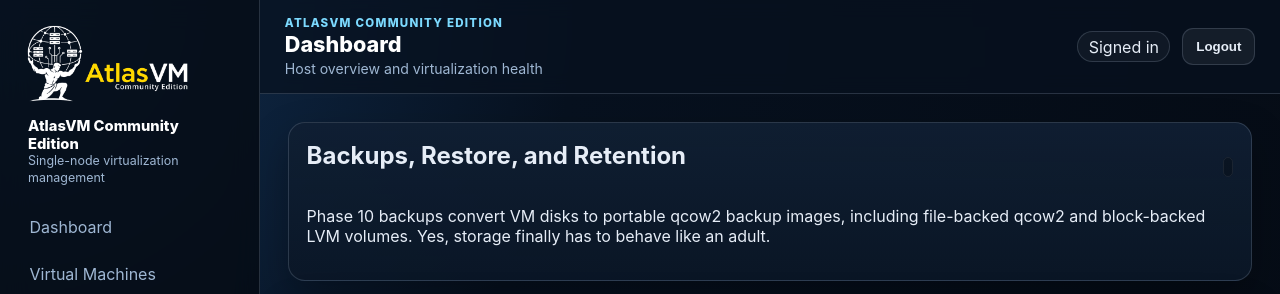
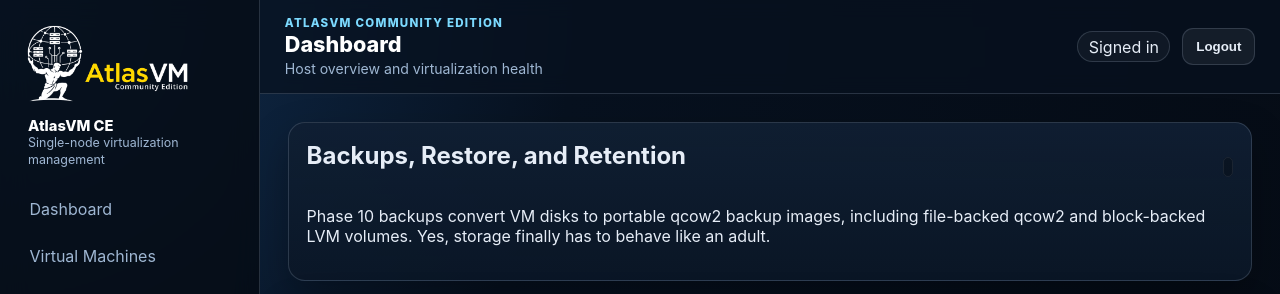
Before and after one commit to reolus/AtlasVM, a FastAPI app: template app/templates/backups.html in a window 1280 px wide. Shown: the top 294 px of the page. Run offline with FastAPI, Linux system fonts and the light colour scheme; the template is opened without the code that fills it, so the values that code supplies are empty; some libraries are stand-ins or nearby versions.

Commit message:
Community Edition

```diff
--- a/app/templates/base.html
+++ b/app/templates/base.html
@@ -66,10 +66,10 @@
   <div class="app-shell">
     <aside class="sidebar">
       <a class="brand" href="/" aria-label="AtlasVM Community Edition dashboard">
-        <img src="/static/atlasvm-logo.png" alt="AtlasVM Community Edition">
+        <img src="/static/atlasvm-logo.png" alt="AtlasVM CE">
       </a>
       <div class="sidebar-meta">
-        <div class="sidebar-product">AtlasVM Community Edition</div>
+        <div class="sidebar-product">AtlasVM CE</div>
         <div class="sidebar-tagline">Single-node virtualization management</div>
       </div>
       <nav class="side-nav" aria-label="Primary navigation">
```
